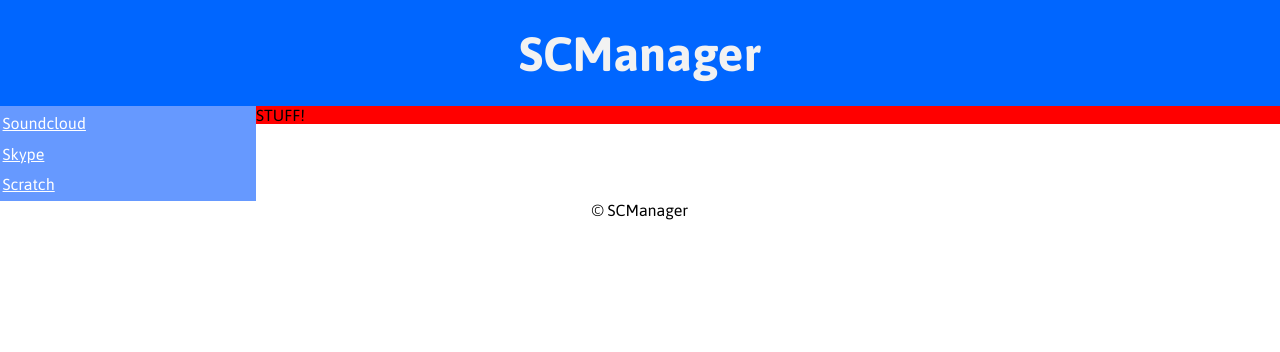
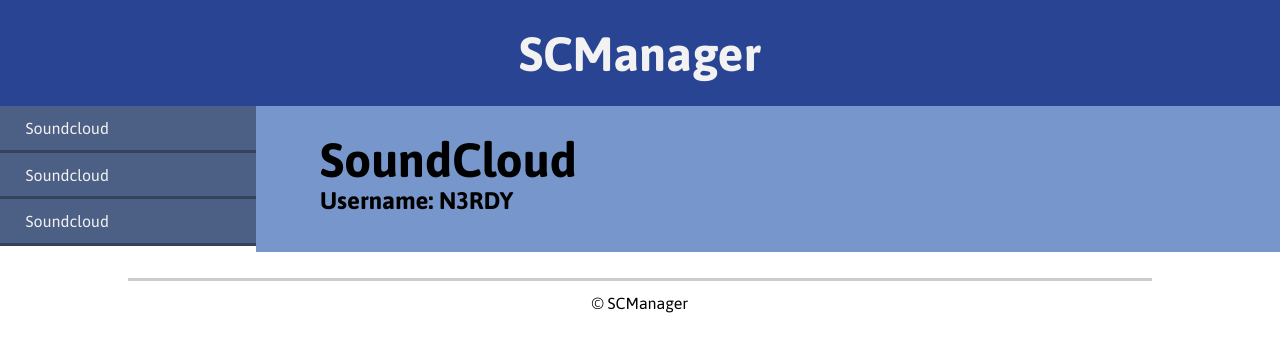
Before and after one commit to Amangoapp/amango, a plain HTML site: page frontend/index.html in a window 1280 px wide. Drawn offline with Linux system fonts and the light colour scheme.

Commit message:
Improved layout and color scheme of frontend

```diff
--- a/frontend/css/main.css
+++ b/frontend/css/main.css
@@ -6,7 +6,7 @@
 
 header {
   width: 100%;
-  background-color: #06f;
+  background-color: #2A4494;
   text-align: center;
   padding: 2% 0 2% 0;
   color: #f2f2f2;
@@ -17,29 +17,39 @@
 }
 .sidebar {
   float: left;
-  background-color: #69f;
+  background-color: #4C6085;
   width: 20%;
   height: 100%;
+  color: #f2f2f2;
 }
 
 .sidebar a {
   display: block;
-  padding: 2% 0 2% 1%;
-  margin: 1% 0 1% 0;
+  padding: 5% 0 5% 10%;
+}
+
+.sideitem {
+  border-bottom: 3px solid #34425B;
 }
 
 .main {
-  background-color: red;
-  width: 80%;
+  background-color: #7796CB;
+  width: 75%;
   float: right;
+  padding: 2% 0 3% 5%;
 }
 .clear {
   clear: both;
 }
 a {
-  color: white;
+  color: #f2f2f2;
+  text-decoration: none;
 }
 
 footer {
+  margin: 2% 0 0 10%;
+  padding-top: 1%;
+  border-top: 3px solid #ccc;
   text-align: center;
+  width: 80%;
 }
--- a/frontend/index.html
+++ b/frontend/index.html
@@ -11,12 +11,19 @@
   </head>
   <body>
     <div class="sidebar">
-      <a href="#">Soundcloud</a>
-      <a href="#">Skype</a>
-      <a href="#">Scratch</a>
+      <div class="sideitem">
+        <a href="#">Soundcloud</a>
+      </div>
+      <div class="sideitem">
+        <a href="#">Soundcloud</a>
+      </div>
+      <div class="sideitem">
+        <a href="#">Soundcloud</a>
+      </div>
     </div>
     <div class="main">
-      <p>STUFF!</p>
+      <h1>SoundCloud</h2>
+      <h2>Username: N3RDY</h2>
     </div>
     <div class="clear">
     </div>
```
